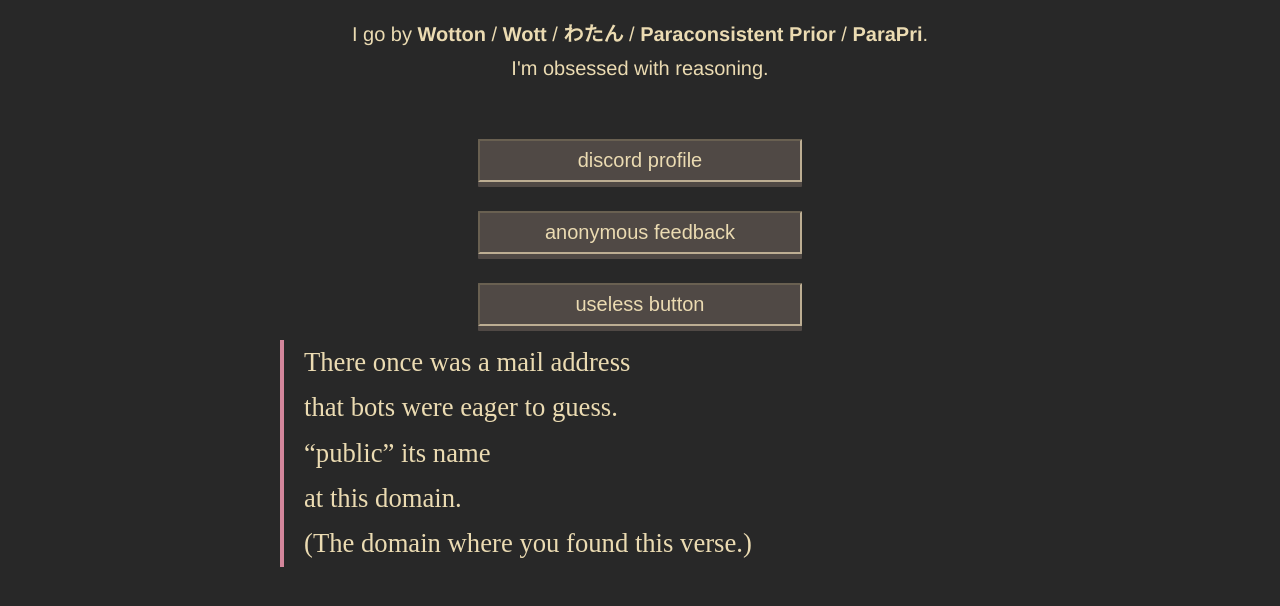
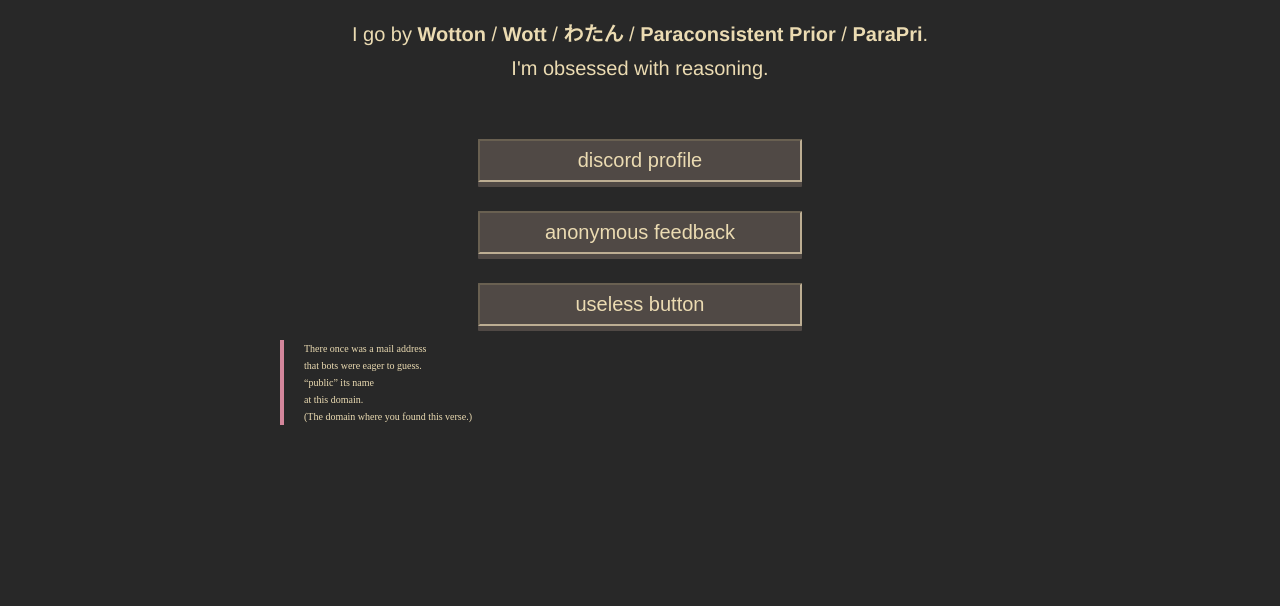
Before and after one commit to seki-mei/lemma-moe, an Astro site: page /about in a window 1280 px wide. Shown: the part 436-1042 px from the top of the page. After the commit the page ends 941 px from the top, so only its background shows below. Built offline with nearby package versions, Linux system fonts and the light colour scheme; Astro itself is replaced by a stand-in of ours.

Commit message:
font-size for blockquote

```diff
--- a/src/pages/about.astro
+++ b/src/pages/about.astro
@@ -25,7 +25,7 @@ I'm obsessed with reasoning.</p>
 				<br>
 					<button class="link-button">useless button</button>
 			</div>
-			<blockquote style="text-align: left; font-family: serif;">
+			<blockquote style="text-align: left; font-size:10px; font-family: serif;">
 				There once was a mail address<br>
 				that bots were eager to guess.<br>
 				“public” its name<br>
```
